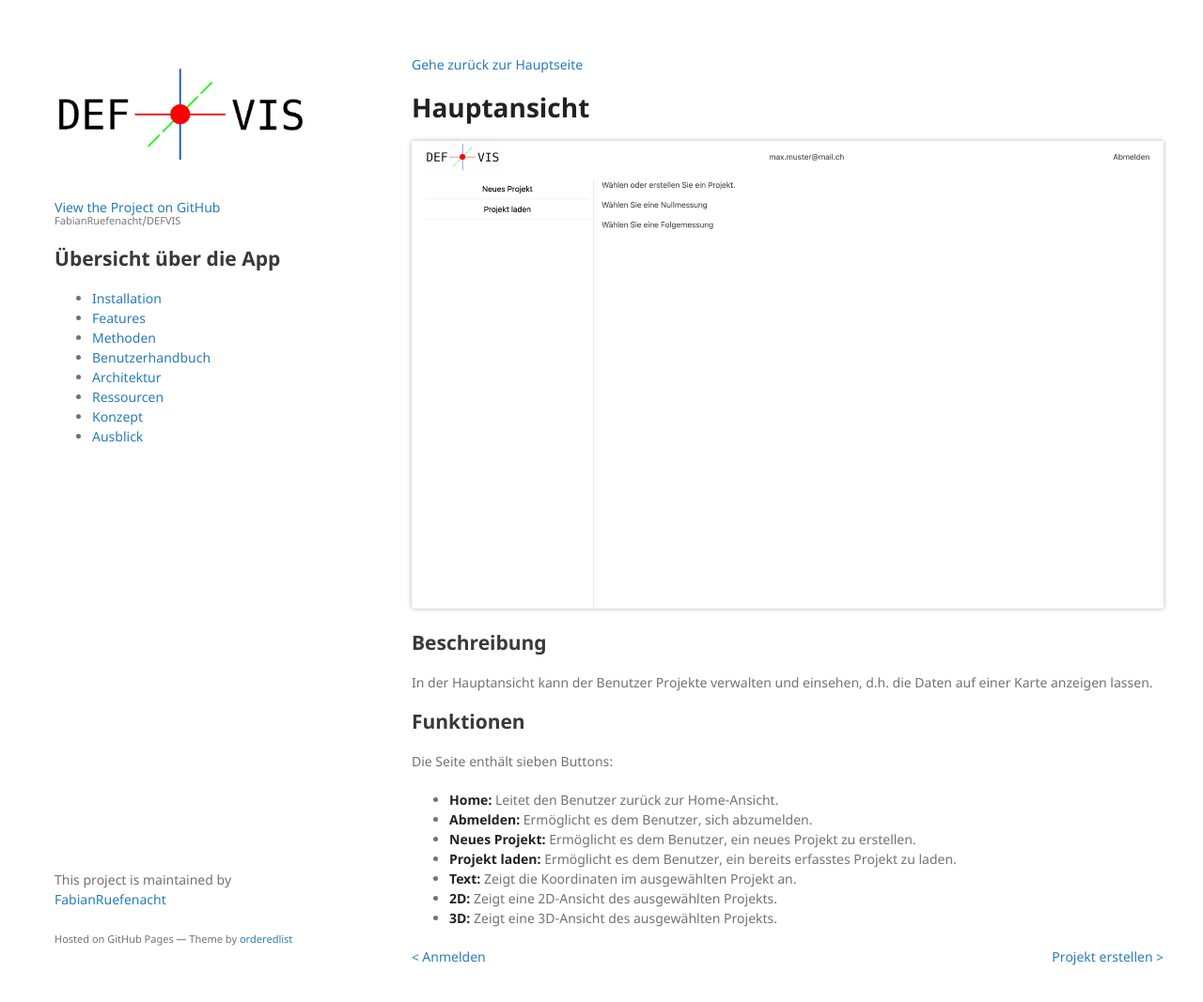
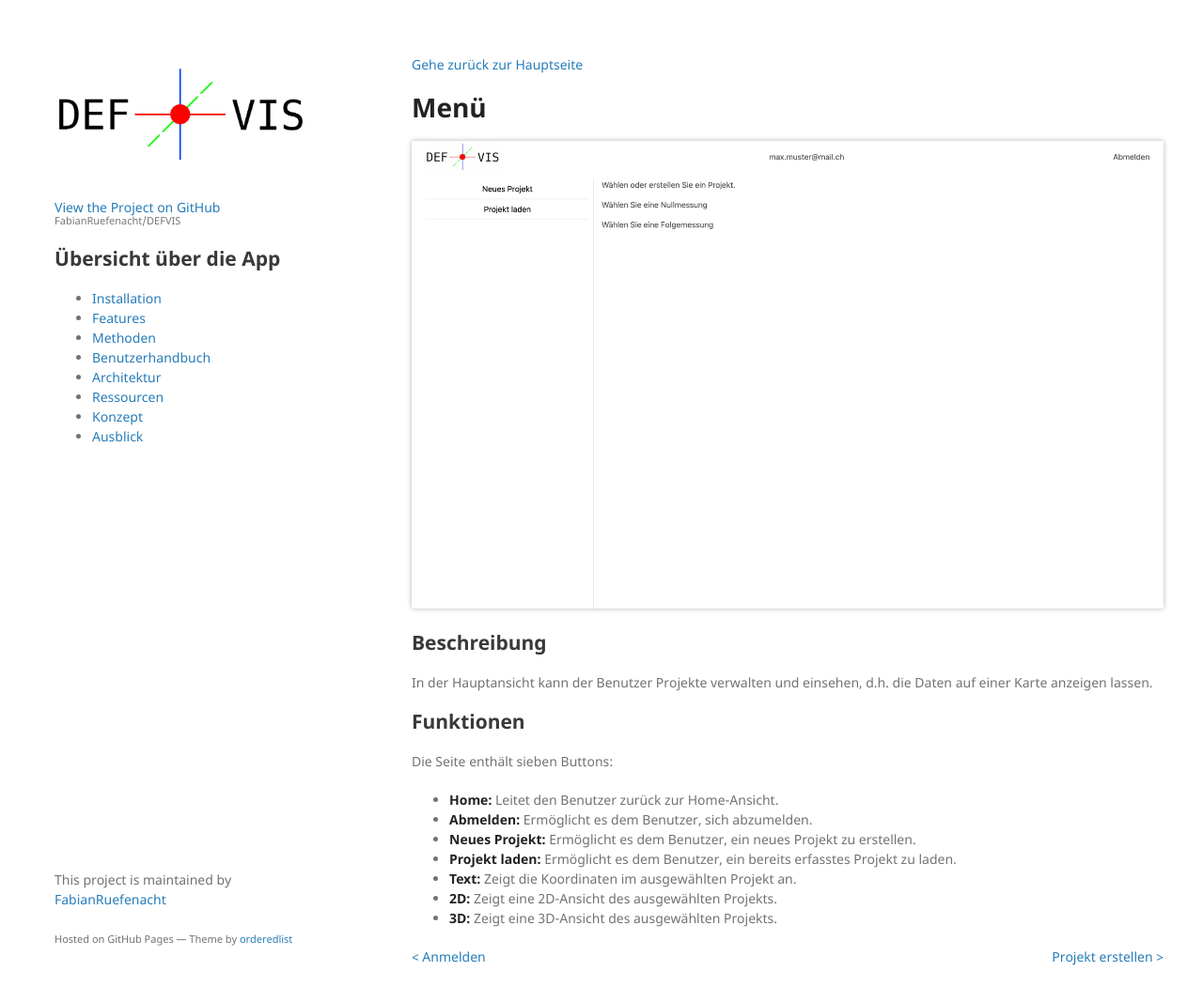
Before and after one commit to FabianRuefenacht/DEFVIS, a Jekyll site: the page built from docs/main_view.md, in a window 1280 px wide and 1079 px high. Shown: the top 1067 px of the window at 94% size. Built offline with Jekyll 4.4.1, drawn with Linux system fonts in a browser that asks for light colours; our own code applies the rules of GitHub Pages for plain Markdown files.

Commit message:
update name

```diff
--- a/docs/_layouts/default.html
+++ b/docs/_layouts/default.html
@@ -56,7 +56,7 @@
               <div class="dropdown-content">
                 <a href="https://fabianruefenacht.github.io/6230_FRNMLW/login.html">Anmelden</a></div>
               <div class="dropdown-content">
-                <a href="https://fabianruefenacht.github.io/6230_FRNMLW/main_view.html">Hauptansicht</a></div>
+                <a href="https://fabianruefenacht.github.io/6230_FRNMLW/main_view.html">Menü</a></div>
               <div class="dropdown-content">
                 <a href="https://fabianruefenacht.github.io/6230_FRNMLW/create_project.html">Projekt erstellen</a></div>
               <div class="dropdown-content">
--- a/docs/main_view.md
+++ b/docs/main_view.md
@@ -1,6 +1,6 @@
 [Gehe zurück zur Hauptseite](index.html)
 
-# Hauptansicht
+# Menü
 
 <img src="screenshots/main_view.png" alt="Hauptansicht" style="max-width: 100%; box-shadow: 0 0 5px rgba(0, 0, 0, 0.3);">
 
@@ -20,6 +20,5 @@ Die Seite enthält sieben Buttons:
 - **2D:** Zeigt eine 2D-Ansicht des ausgewählten Projekts.
 - **3D:** Zeigt eine 3D-Ansicht des ausgewählten Projekts.
 
-
 <div style="text-align: left; float: left;"><a href="login.html">< Anmelden</a></div>
 <div style="text-align: right; float: right;"><a href="create_project.html">Projekt erstellen ></a></div>
```
Also changed, not shown: docs/create_project.md (+1 -2 lines), docs/login.md (+1 -1 lines).
